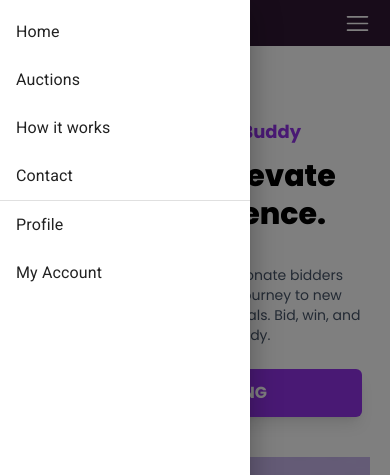
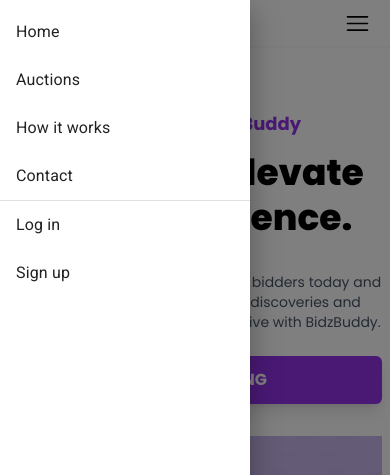
Before and after one commit to Osigelialex/bidzbuddy-frontend, a React (Vite) app: page / in a window 390 px wide. Both pictures are taken after a click on the element 357 px from the left and 23 px from the top of the page. Shown: the top 475 px of the page. Built offline with nearby package versions, Linux system fonts and the light colour scheme; no server answers.

Commit message:
chore: Refactor Hero component for improved readability and responsiveness

```diff
--- a/src/Components/atom/Drawer.jsx
+++ b/src/Components/atom/Drawer.jsx
@@ -8,9 +8,11 @@
 import ListItemText from "@mui/material/ListItemText";
 import { RxHamburgerMenu } from "react-icons/rx";
 import { Link } from "react-router-dom";
+import { useAuth } from "../../hooks/AuthProvider";
 
 export default function TemporaryDrawer() {
   const [open, setOpen] = React.useState(false);
+  const auth = useAuth();
 
   const toggleDrawer = (newOpen) => () => {
     setOpen(newOpen);
@@ -48,20 +50,38 @@
           </ListItem>
         </Link>
         <Divider />
-        <Link to="/account/overview">
-          <ListItem key="Profile" disablePadding>
+        {auth.user && auth.user.role !== "ADMIN" && (
+          <Link to="/account/overview">
+            <ListItem key="Dashboard" disablePadding>
+              <ListItemButton>
+                <ListItemText primary="My dashboard" />
+              </ListItemButton>
+            </ListItem>
+          </Link>
+        )}
+        {auth.user && auth.user.role === "ADMIN" && (
+          <Link to="/admin/dashboard">
+            <ListItem key="Dashboard" disablePadding>
+              <ListItemButton>
+                <ListItemText primary="Admin dashboard" />
+              </ListItemButton>
+            </ListItem>
+          </Link>
+        )}
+        {!auth.user && <Link to="/login">
+          <ListItem key="Login" disablePadding>
             <ListItemButton>
-              <ListItemText primary="Profile" />
+              <ListItemText primary="Log in" />
             </ListItemButton>
           </ListItem>
-        </Link>
-        <Link to="/login">
-          <ListItem key="Login" disablePadding>
+        </Link>}
+        {!auth.user && <Link to="/register">
+          <ListItem key="register" disablePadding>
             <ListItemButton>
-              <ListItemText primary="My Account" />
+              <ListItemText primary="Sign up" />
             </ListItemButton>
           </ListItem>
-        </Link>
+        </Link>}
       </List>
     </Box>
   );
--- a/src/Components/ui/Hero.jsx
+++ b/src/Components/ui/Hero.jsx
@@ -4,12 +4,12 @@
   const navigate = useNavigate();
 
   return (
-    <div className="mb-20 px-5 pt-16 pb-8 sm:px-16 sm:pt-14 sm:pb-16 lg:grid lg:grid-cols-2 gap-10">
-      <div className="flex flex-col justify-center text-center lg:text-left lg:justify-between sm:p-5 p-2">
+    <div className="mb-20 px-2 pt-16 pb-8 sm:px-16 sm:pt-14 sm:pb-16 lg:grid lg:grid-cols-2 gap-10">
+      <div className="flex flex-col justify-center text-center lg:text-left lg:justify-between sm:p-5">
         <p className="mb-3 text-lg font-bold text-purple-600 sm:text-xl">
           Welcome to BidzBuddy
         </p>
-        <h2 className="mb-4 text-3xl font-extrabold leading-tight sm:text-7xl">
+        <h2 className="mb-4 text-4xl font-extrabold leading-tight sm:text-7xl">
           Bid smart, Elevate your experience.
         </h2>
         <p className="mt-4 text-sm text-slate-600 sm:text-base">
--- a/src/Components/ui/LiveAuction.jsx
+++ b/src/Components/ui/LiveAuction.jsx
@@ -48,7 +48,7 @@
         </div>
       )}
 
-      <div className="grid gap-4 px-5 sm:grid-cols-3">
+      <div className="grid gap-4 px-2 sm:grid-cols-3">
         {loading
           ? skeletons.map((_, idx) => (
               <Skeleton
--- a/src/Components/ui/Navbar.jsx
+++ b/src/Components/ui/Navbar.jsx
@@ -11,11 +11,11 @@
 
   return (
     <>
-      <nav className="sticky top-0 z-50 flex items-center justify-between bg-[#301934] text-white sm:text-black sm:bg-white px-5 py-2 align-middle sm:px-12">
+      <nav className="sticky top-0 z-50 flex items-center justify-between text-black bg-white px-5 py-2 align-middle sm:px-12 shadow-sm">
         <Link to="/">
-          <div className="flex cursor-pointer gap-2 text-lg font-bold sm:text-purple-500 text-white">
+          <div className="flex cursor-pointer gap-2 text-lg font-bold text-purple-500">
             <RiAuctionFill size={30} />
-            <p className="text-lg sm:text-purple-500 text-white font-extrabold">Bidzbuddy</p>
+            <p className="text-lg text-purple-500 font-extrabold">Bidzbuddy</p>
           </div>
         </Link>
 
--- a/src/Pages/HowItWorks.jsx
+++ b/src/Pages/HowItWorks.jsx
@@ -13,7 +13,7 @@
         </div>
         <div className="pt-6 pb-10 grid sm:grid-cols-2">
           <div>
-            <h1 className="text-4xl font-bold flex gap-2 items-center align-middle mb-3">
+            <h1 className="sm:text-4xl text-2xl font-bold flex gap-2 items-center align-middle mb-3">
               <span className="font-extrabold text-purple-500">01.</span>
               How to Bid
             </h1>
@@ -31,7 +31,7 @@
             <img loading="lazy" src="/questions.bmp" alt="Bid" className="rounded-lg w-80 h-80" />
           </div>
           <div>
-            <h1 className="text-4xl font-bold flex gap-2 items-center align-middle mb-3">
+            <h1 className="sm:text-4xl text-2xl font-bold flex gap-2 items-center align-middle mb-3">
               <span className="font-extrabold text-purple-500">02.</span>
               How to Sell
             </h1>
@@ -43,7 +43,7 @@
 
         <div className="py-10 grid sm:grid-cols-2">
           <div>
-            <h1 className="text-4xl font-bold flex gap-2 items-center align-middle mb-3">
+            <h1 className="sm:text-4xl text-2xl font-bold flex gap-2 items-center align-middle mb-3">
               <span className="font-extrabold text-purple-500">03.</span>
               Product Approval
             </h1>
@@ -63,7 +63,7 @@
             <img loading="lazy" src="/questions.bmp" alt="Bid" className="rounded-lg w-80 h-80" />
           </div>
           <div>
-            <h1 className="text-4xl font-bold flex gap-2 items-center align-middle mb-3">
+            <h1 className="sm:text-4xl text-2xl font-bold flex gap-2 items-center align-middle mb-3">
               <span className="font-extrabold text-purple-500">04.</span>
               How to Win
             </h1>
```
